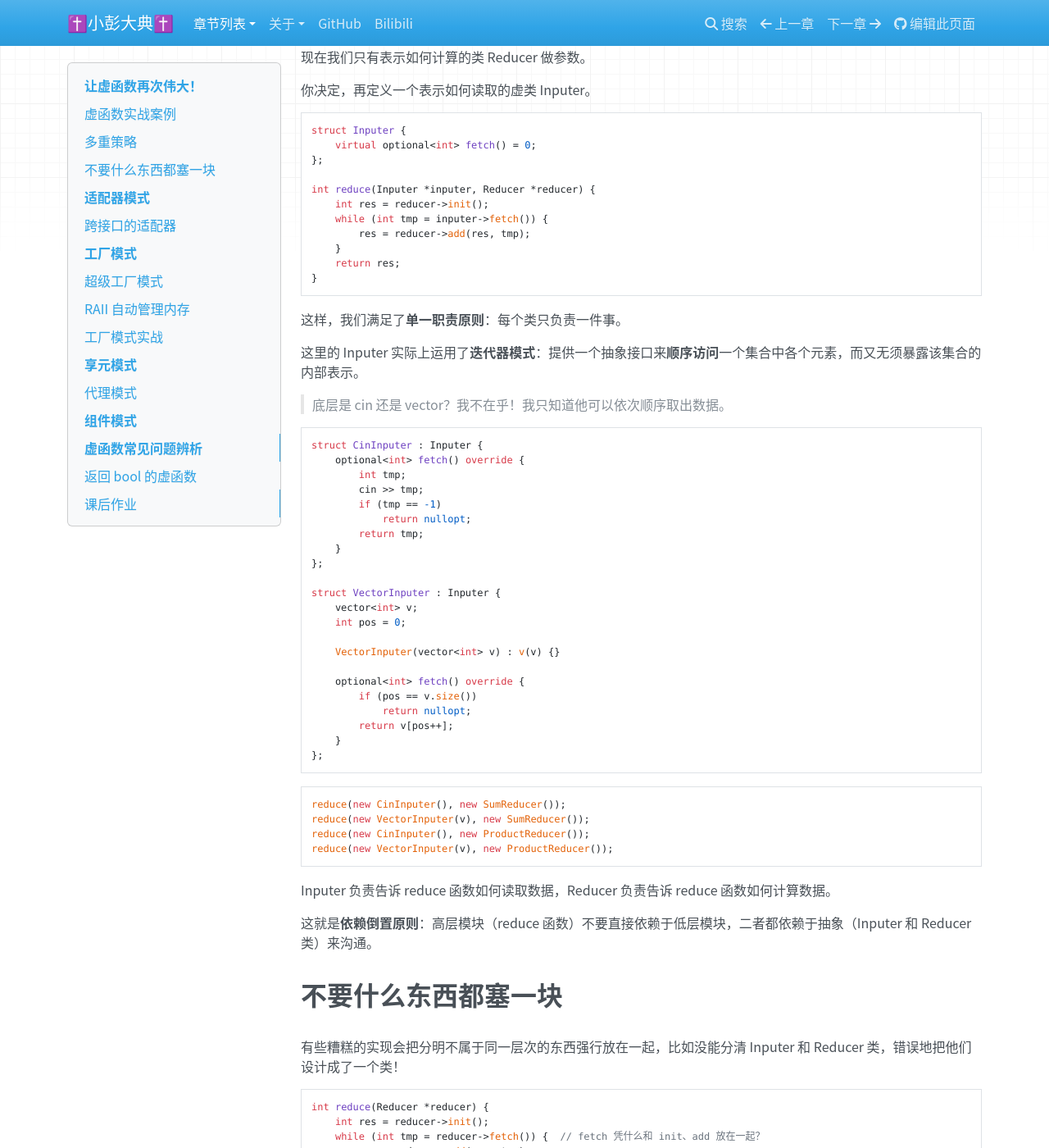
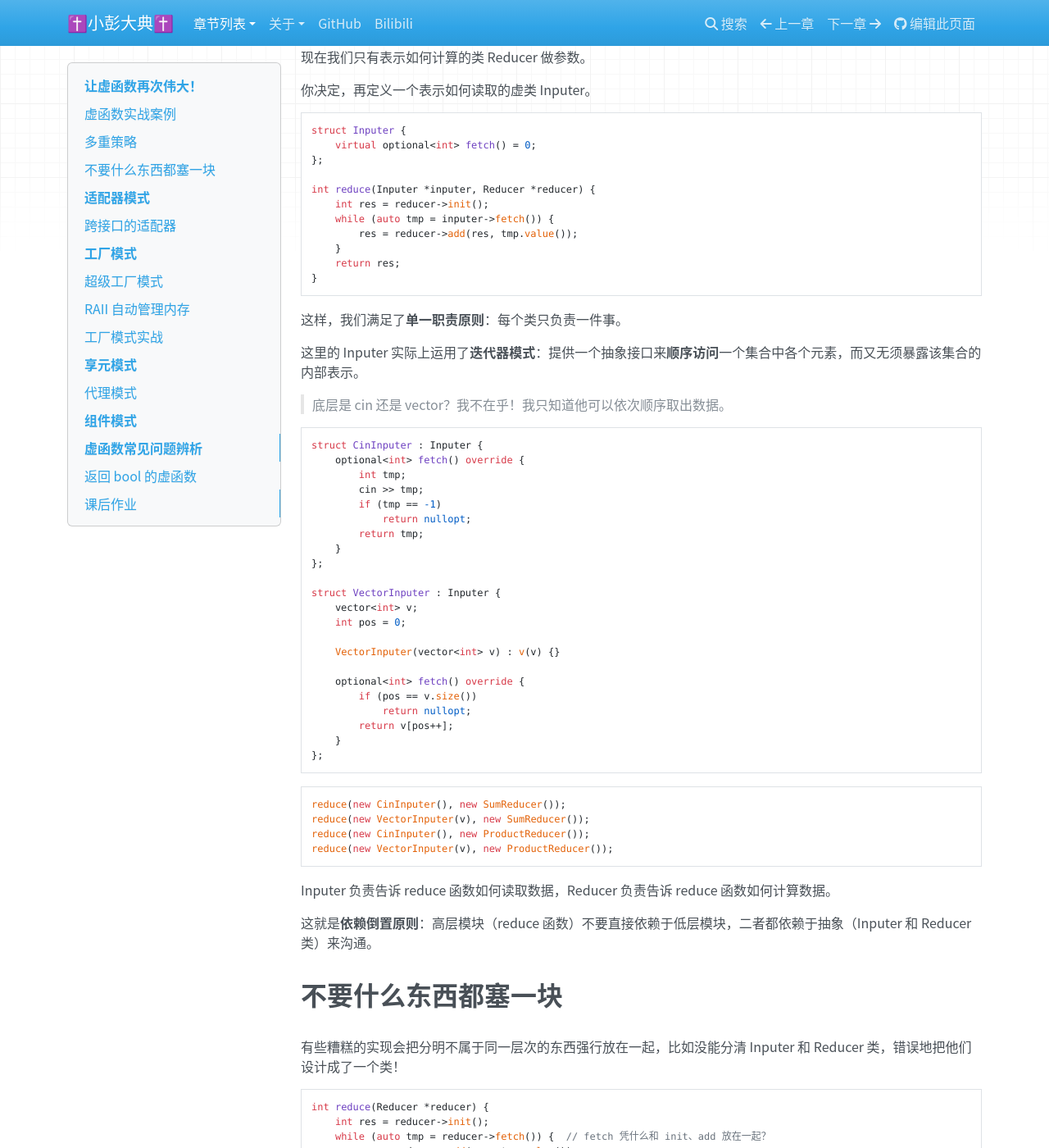
Before and after one commit to parallel101/cppguidebook, an MkDocs documentation site: the page built from docs/design_virtual.md, in a window 1280 px wide and 1400 px high, scrolled down 5405 px. Shown: the whole window at 82% size. Built offline with MkDocs 1.6.1, drawn with Linux system fonts in a browser that asks for light colours; nearby versions of some CDN libraries; a script that is not in the unit is left out; some of the changed text lies outside the part shown.

Commit message:
Update design_virtual.md
fetch()返回optional<int>，用 int 接受了，改为了 auto 接收

````diff
--- a/docs/design_virtual.md
+++ b/docs/design_virtual.md
@@ -298,8 +298,8 @@ struct Inputer {
 
 int reduce(Inputer *inputer, Reducer *reducer) {
     int res = reducer->init();
-    while (int tmp = inputer->fetch()) {
-        res = reducer->add(res, tmp);
+    while (auto tmp = inputer->fetch()) {
+        res = reducer->add(res, tmp.value());
     }
     return res;
 }
@@ -354,8 +354,8 @@ Inputer 负责告诉 reduce 函数如何读取数据，Reducer 负责告诉 redu
 ```cpp
 int reduce(Reducer *reducer) {
     int res = reducer->init();
-    while (int tmp = reducer->fetch()) {  // fetch 凭什么和 init、add 放在一起？
-        res = reducer->add(res, tmp);
+    while (auto tmp = reducer->fetch()) {  // fetch 凭什么和 init、add 放在一起？
+        res = reducer->add(res, tmp.value());
     }
     return res;
 }
````
